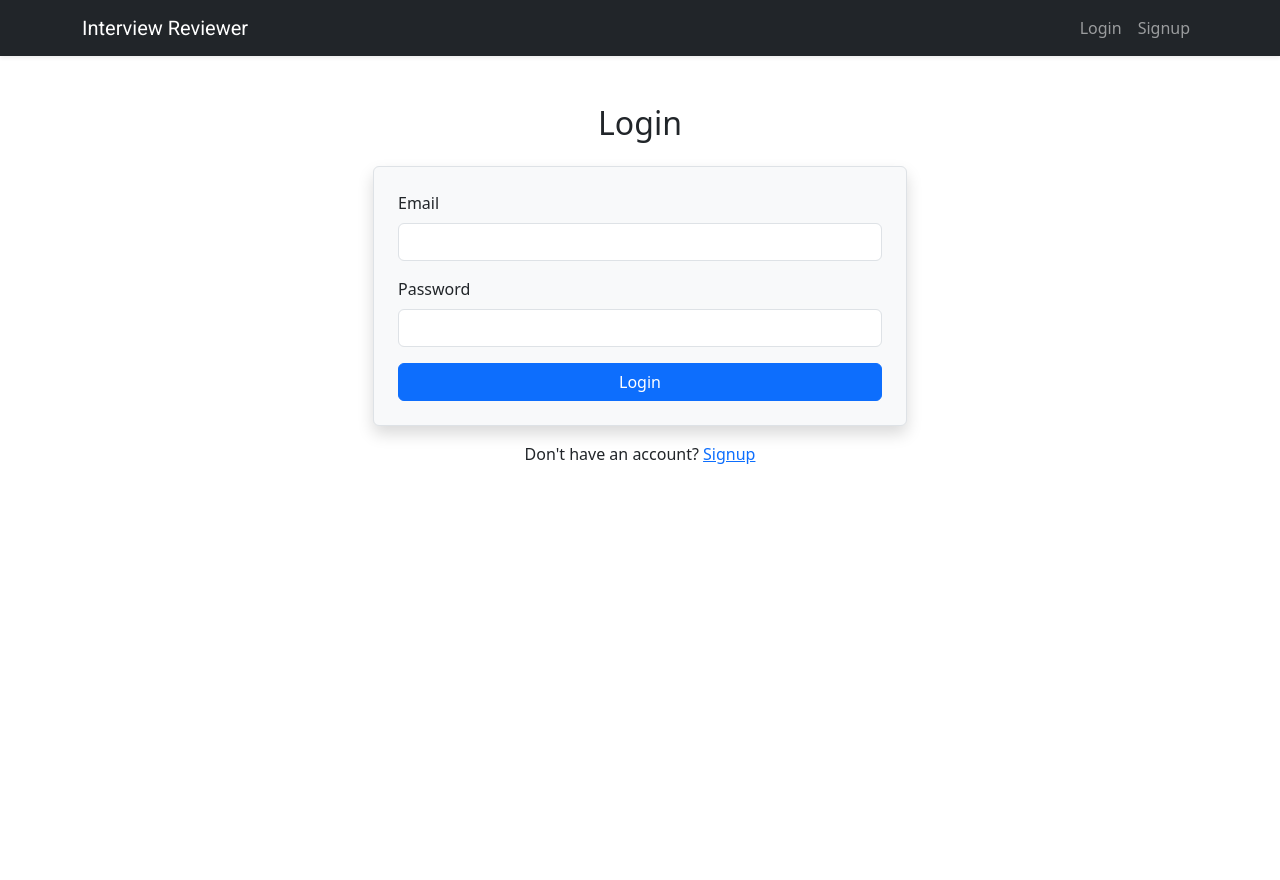
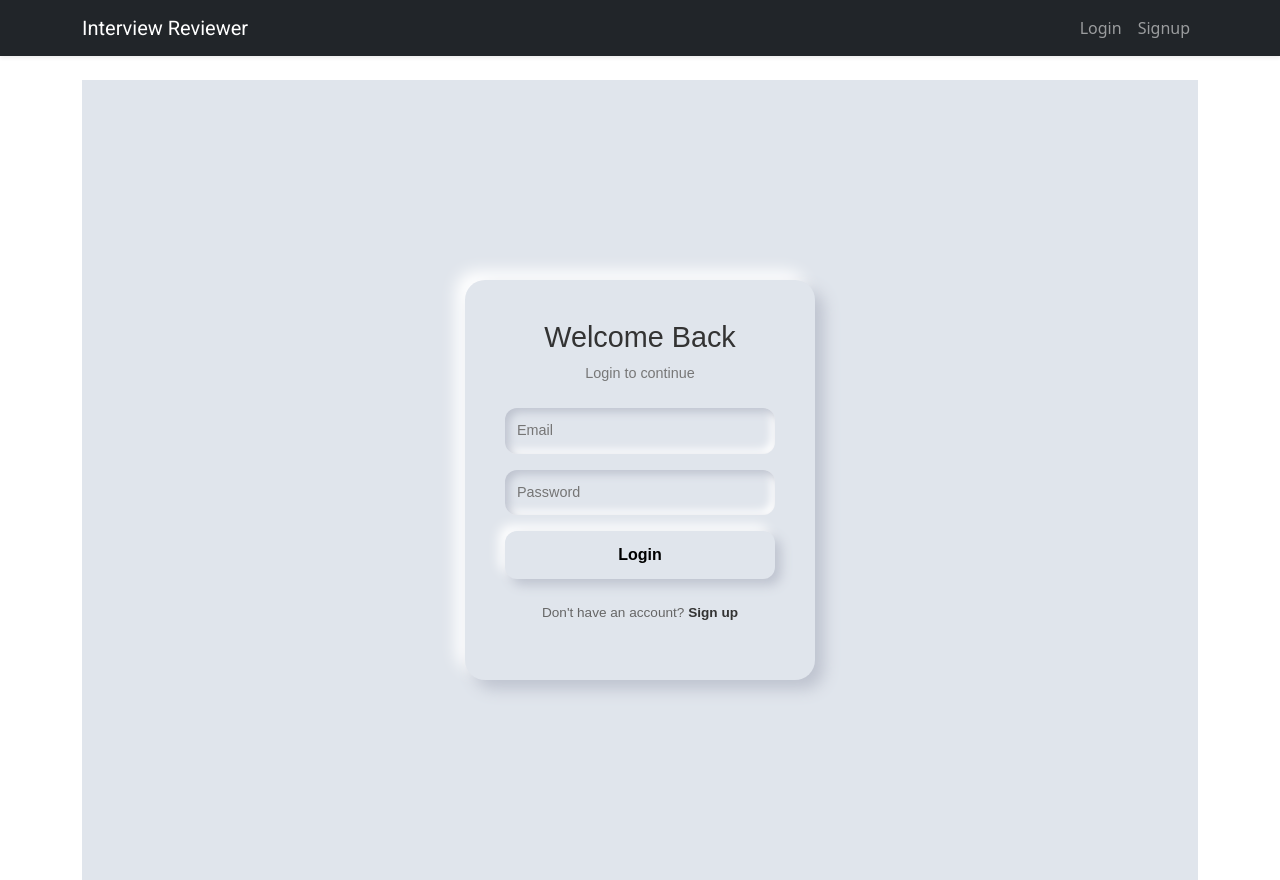
Before and after one commit to PantheraLeo710/InterviewReviewer_Frontend, a React (Vite) app: page /login in a window 1280 px wide. Before the commit the page ends 800 px from the top, so only its background shows below. Built offline with nearby package versions, Linux system fonts and the light colour scheme; a web font is replaced by a local one.

Commit message:
Updated login.jsx with neomorfism

```diff
--- a/src/pages/login.jsx
+++ b/src/pages/login.jsx
@@ -1,62 +1,94 @@
-import React from "react";
-import { useNavigate, Link } from "react-router-dom";
+import React, { useState } from "react";
+import { useNavigate } from "react-router-dom";
 import { Formik, Form, Field, ErrorMessage } from "formik";
 import * as Yup from "yup";
+import axios from "axios";
+import "./Login.css";
 import { toast } from "react-toastify";
-import api from "../services/apiClient";
 
 const Login = () => {
   const navigate = useNavigate();
+  const [loading, setLoading] = useState(false);
 
-  const initialValues = { email: "", password: "" };
+  // Validation schema
   const validationSchema = Yup.object({
-    email: Yup.string().email("Invalid email").required("Email is required"),
-    password: Yup.string().required("Password is required"),
+    email: Yup.string().email("Invalid email format").required("Email is required"),
+    password: Yup.string().min(6, "Password must be at least 6 characters").required("Password is required"),
   });
 
-  const handleSubmit = async (values, { setSubmitting }) => {
+  const handleLogin = async (values) => {
+    setLoading(true);
     try {
-      const { data } = await api.post("/auth/login", values);
-      const token = data?.token;
-      const user = data?.user;
-      if (token) localStorage.setItem("token", token);
+      const res = await axios.post(`${import.meta.env.VITE_API_URL}/auth/login`, values);
+      const { token, user } = res.data;
+
+      // Save token
+      localStorage.setItem("token", token);
+
       toast.success("Login successful!");
-      if (user?.isStaff) navigate("/staff-dashboard");
-      else navigate("/");
-    } catch (err) {
-      console.error("Login Error:", err);
-      toast.error(err?.response?.data?.message || "Invalid credentials");
+
+      // Redirect based on role
+      if (user.isStaff) {
+        navigate("/staff-dashboard");
+      } else {
+        navigate("/");
+      }
+    } catch (error) {
+      toast.error(error.response?.data?.message || "Login failed!");
     } finally {
-      setSubmitting(false);
+      setLoading(false);
     }
   };
 
   return (
-    <div className="container mt-5">
-      <h2 className="text-center mb-4">Login</h2>
-      <div className="row justify-content-center">
-        <div className="col-md-6">
-          <Formik initialValues={initialValues} validationSchema={validationSchema} onSubmit={handleSubmit}>
-            {({ isSubmitting }) => (
-              <Form className="border p-4 rounded bg-light shadow">
-                <div className="mb-3">
-                  <label className="form-label">Email</label>
-                  <Field name="email" type="email" className="form-control" />
-                  <ErrorMessage name="email" component="div" className="text-danger small" />
+    <div className="login-wrapper">
+      <div className="login-card">
+        <h2 className="login-title">Welcome Back</h2>
+        <p className="login-subtitle">Login to continue</p>
+
+        <Formik
+          initialValues={{ email: "", password: "" }}
+          validationSchema={validationSchema}
+          onSubmit={handleLogin}
+        >
+          {() => (
+            <Form className="login-form">
+              {/* Email */}
+              <div className="form-group">
+                <Field
+                  type="email"
+                  name="email"
+                  placeholder="Email"
+                  className="neu-input"
+                />
+                <ErrorMessage name="email" component="div" className="error" />
               </div>
-                <div className="mb-3">
-                  <label className="form-label">Password</label>
-                  <Field name="password" type="password" className="form-control" />
-                  <ErrorMessage name="password" component="div" className="text-danger small" />
+
+              {/* Password */}
+              <div className="form-group">
+                <Field
+                  type="password"
+                  name="password"
+                  placeholder="Password"
+                  className="neu-input"
+                />
+                <ErrorMessage name="password" component="div" className="error" />
               </div>
-                <button type="submit" className="btn btn-primary w-100" disabled={isSubmitting}>
-                  {isSubmitting ? "Logging in..." : "Login"}
+
+              {/* Submit button */}
+              <button type="submit" className="neu-button" disabled={loading}>
+                {loading ? "Logging in..." : "Login"}
               </button>
             </Form>
           )}
         </Formik>
-          <p className="text-center mt-3">
-            Don't have an account? <Link to="/signup">Signup</Link>
+
+        <div className="login-footer">
+          <p>
+            Don't have an account?{" "}
+            <span className="signup-link" onClick={() => navigate("/signup")}>
+              Sign up
+            </span>
           </p>
         </div>
       </div>
```
Lines whose indentation alone changed are shown as unchanged.
